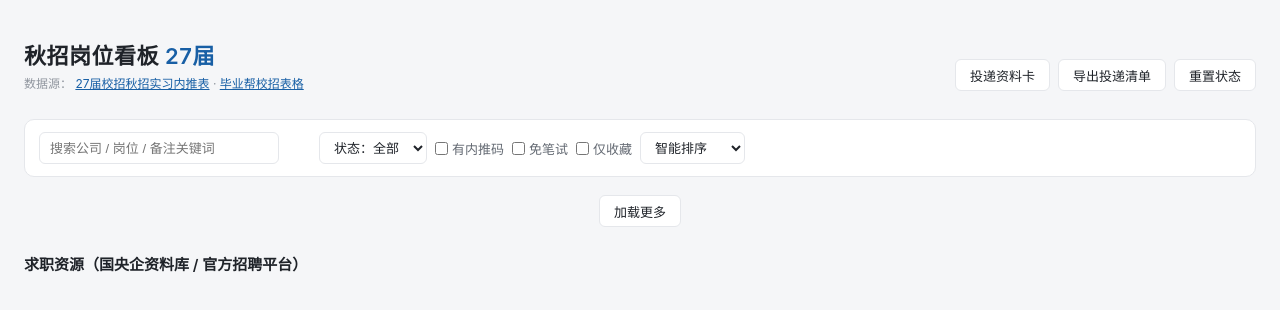
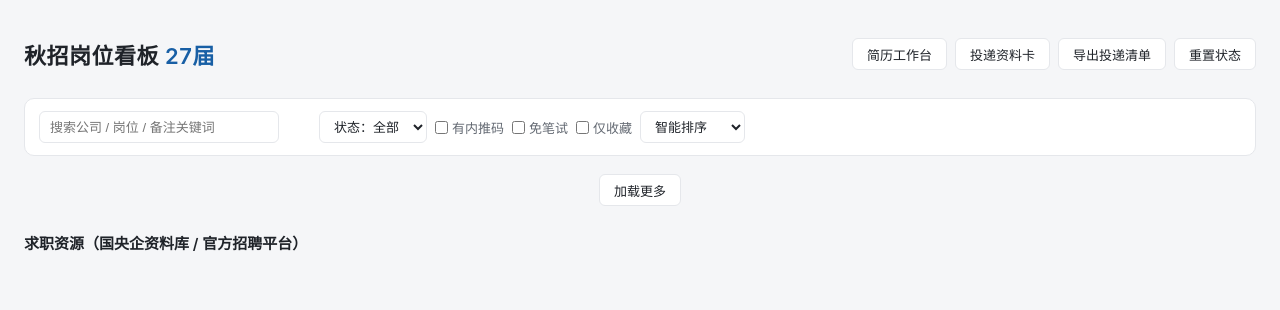
Before and after one commit to reeshow0117/campus-jobs-board, a plain HTML site: page dashboard_template.html in a window 1280 px wide. Drawn offline with Linux system fonts and the light colour scheme.

Commit message:
Add resume workspace entry and simplify the board header

```diff
--- a/dashboard_template.html
+++ b/dashboard_template.html
@@ -28,7 +28,7 @@
   .header h1 { font-size: 22px; font-weight: 600; letter-spacing: .5px; }
   .header h1 span { color: var(--primary); }
   .header .meta { color: var(--text-3); font-size: 12px; margin-top: 4px; }
-  .header-actions { display: flex; gap: 8px; }
+  .header-actions { display: flex; gap: 8px; flex-wrap: wrap; }
 
   /* stats */
   .stats { display: grid; grid-template-columns: repeat(auto-fit, minmax(140px, 1fr)); gap: 10px; margin-bottom: 14px; }
@@ -134,15 +134,9 @@
   <div class="header">
     <div>
       <h1>秋招岗位看板 <span>27届</span></h1>
-      <div class="meta" id="metaLine"></div>
-      <div class="meta" style="margin-top:2px">
-        数据源：
-        <a href="https://docs.qq.com/smartsheet/DWnBUVm9OVFhuSEJ4?tab=twLpD9&viewId=vPmpSf" target="_blank" style="color:var(--primary)">27届校招秋招实习内推表</a>
-        ·
-        <a href="https://docs.qq.com/sheet/DTENzbmppUGd2Smxk?tab=000001" target="_blank" style="color:var(--primary)">毕业帮校招表格</a>
-      </div>
     </div>
     <div class="header-actions">
+      <a class="btn" id="resumeWorkspaceLink" href="/resume" target="_blank" rel="noopener" style="display:inline-flex;align-items:center;text-decoration:none">简历工作台</a>
       <button class="btn" id="profileBtn">投递资料卡</button>
       <button class="btn" id="exportBtn">导出投递清单</button>
       <button class="btn" id="resetBtn" title="清除本地状态">重置状态</button>
@@ -235,8 +229,6 @@ const DATA = JSON.parse(document.getElementById('jobs-data').textContent);
 const JOBS = DATA.jobs, RES = DATA.resources || [];
 const $ = id => document.getElementById(id);
 
-document.getElementById('metaLine').textContent =
-  `数据更新于 ${DATA.updated} · 共 ${DATA.count} 条岗位 · 来源：27届校招秋招实习内推表 + 毕业帮校招表格 · 截止时间为表格原文、未经核实（投递前以官网公告为准） · 投递状态仅保存在本机浏览器`;
 
 // ---------- state ----------
 const LS_STATUS = 'qz_status_v1', LS_FAV = 'qz_fav_v1', LS_PROFILE = 'qz_profile_v1';
```
Also changed, not shown: 2 other files.
